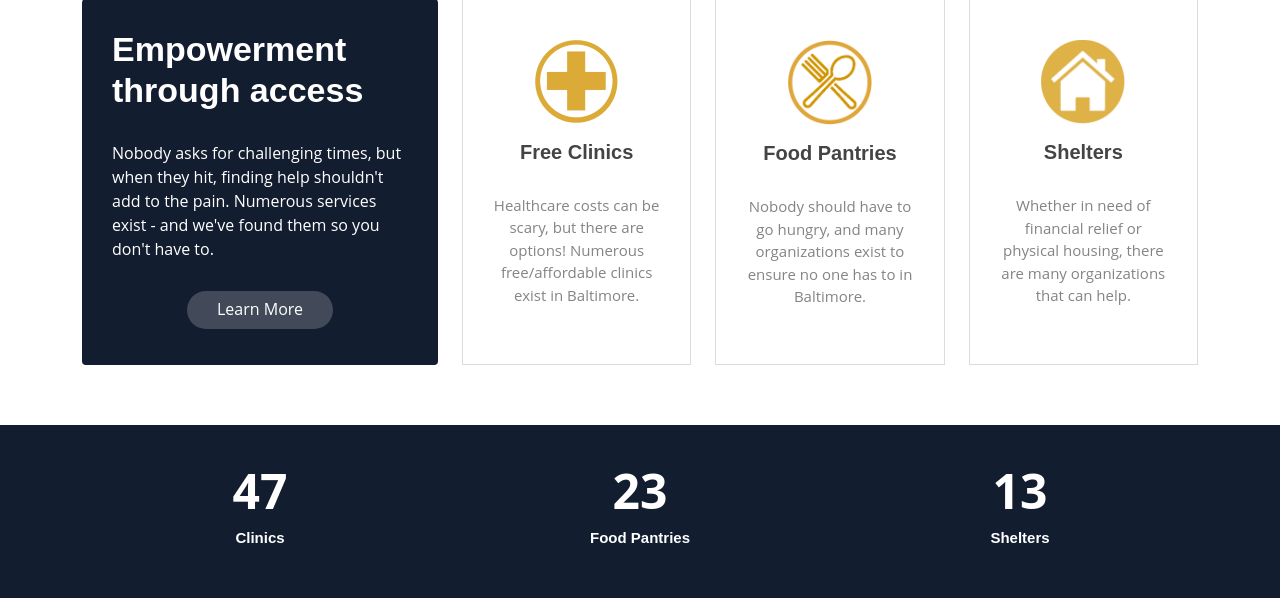
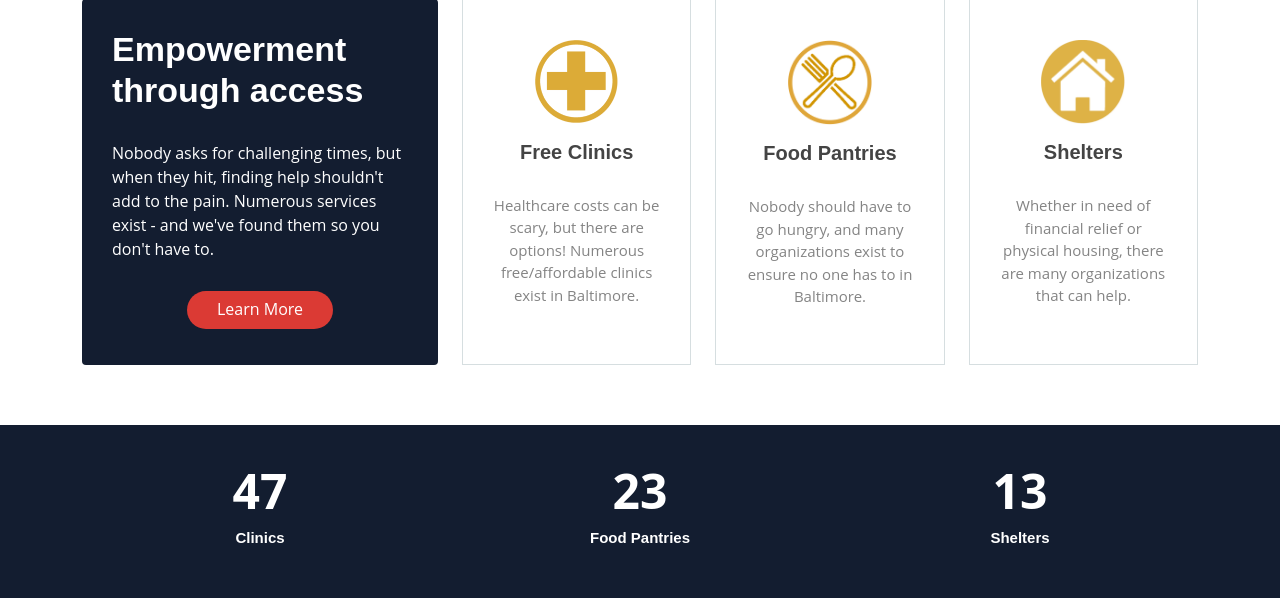
Before and after one commit to sarata99/baltimorerf, a Flask app: page / in a window 1280 px wide. Shown: the part 666-1264 px from the top of the page. Run offline with Flask 2, Linux system fonts and the light colour scheme; some libraries are stand-ins or nearby versions.

Commit message:
button color changes

```diff
--- a/static/styles/main.css
+++ b/static/styles/main.css
@@ -144,6 +144,9 @@ h1, h2, h3, h4, h5, h6 {
   border: 2px solid #f0b53ee6;
   color: #fff;
 }
+#hero .btn-get-started:hover {
+  border: 1px solid white;
+}
 
 @media (min-width: 1024px) {
   #hero {
@@ -248,7 +251,7 @@ section {
 }
 .why-us .content .more-btn {
   display: inline-block;
-  background: rgba(255, 255, 255, 0.2);
+  background: #db3a34;
   padding: 6px 30px 8px 30px;
   color: #fff;
   border-radius: 50px;
@@ -260,6 +263,7 @@ section {
 .why-us .content .more-btn:hover {
   color: white;
   background: #db3a34;
+  border: 1px solid white;
 }
 .why-us .icon-boxes .icon-box {
   text-align: center;
```
